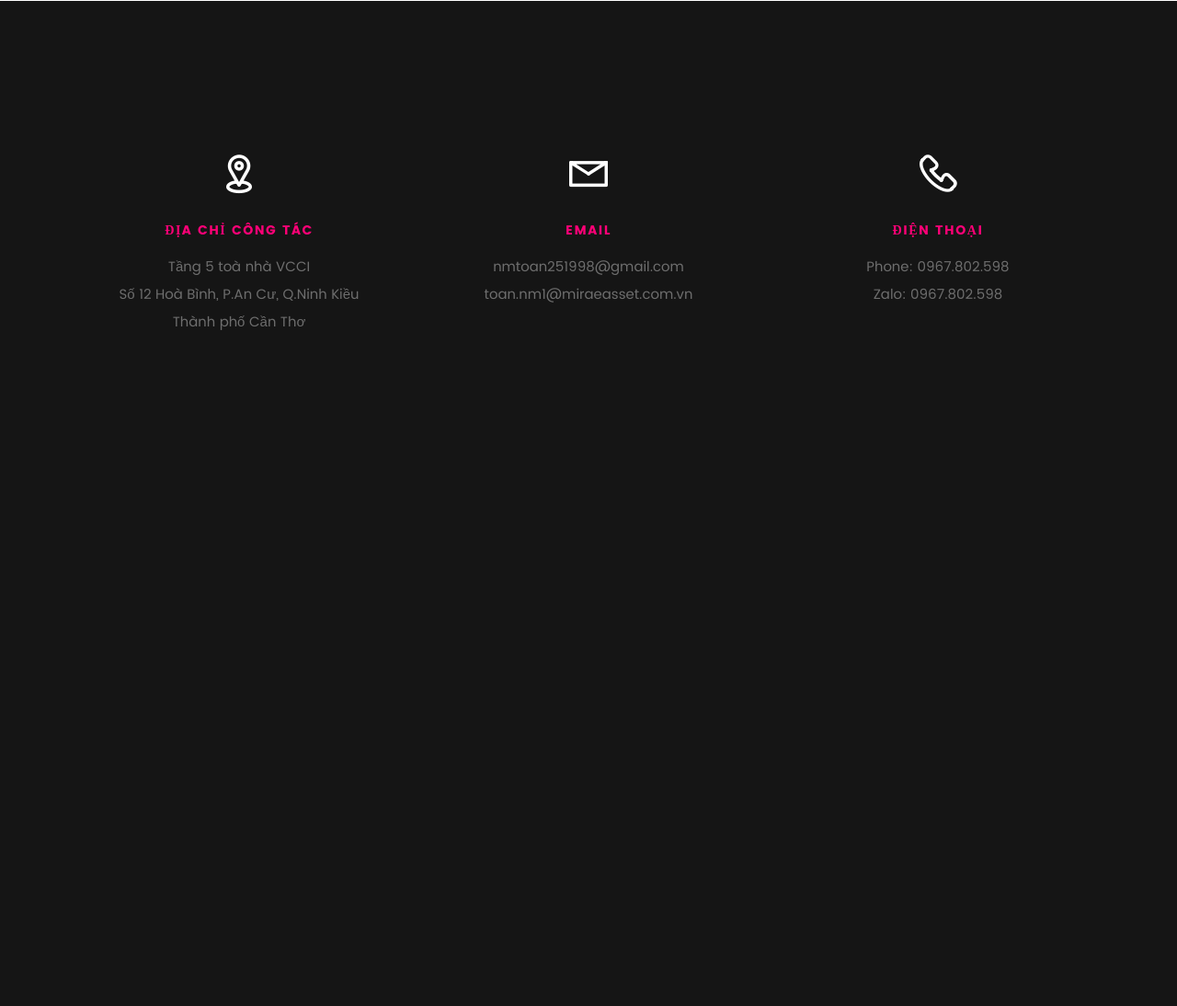
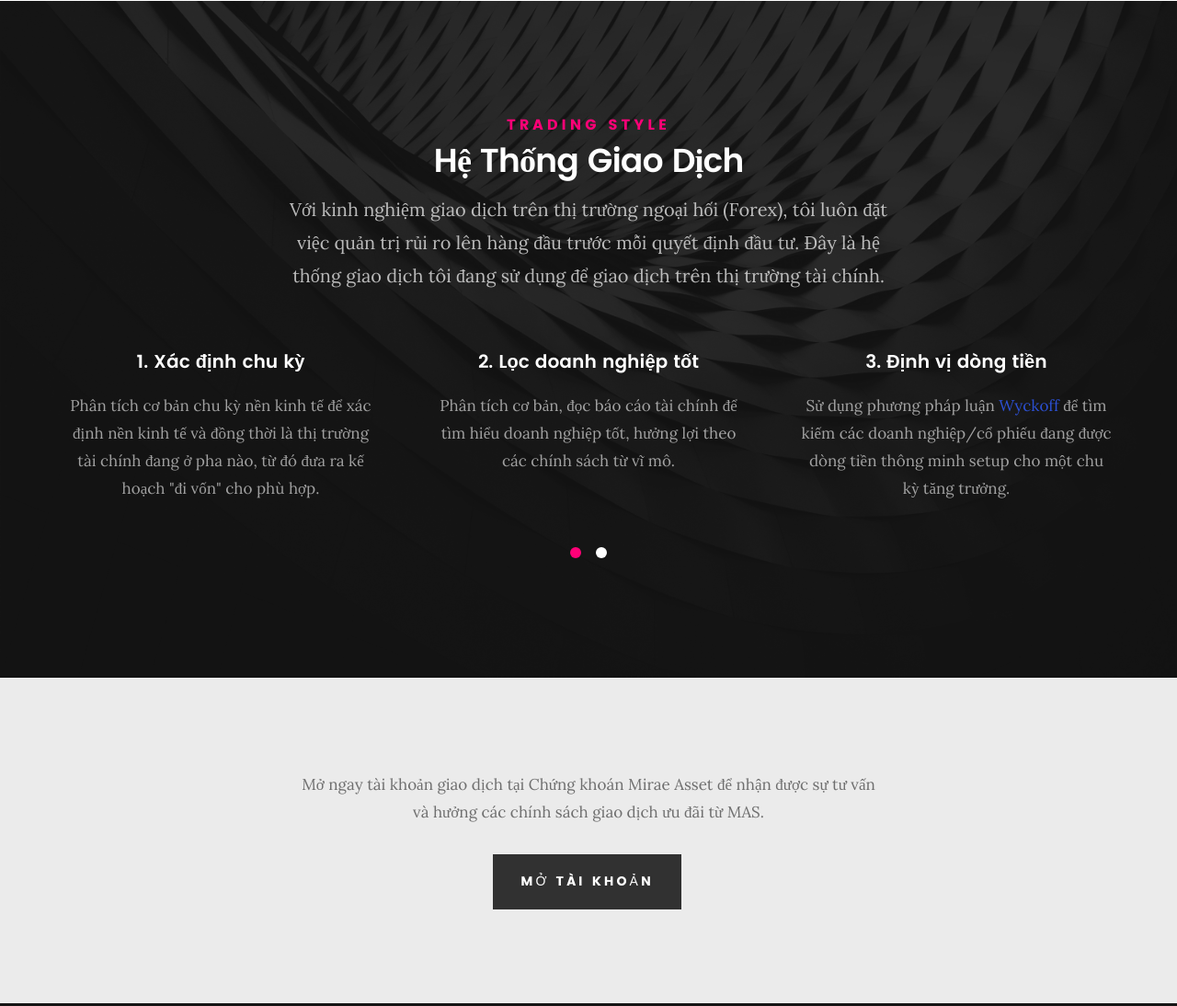
Before and after one commit to nmtoan251998/contact-point, a plain HTML site: page index.html in a window 1280 px wide. Shown: the part 1597-2691 px from the top of the page at 92% size. Before the commit the page ends 2065 px from the top, so only its background shows below. Drawn offline with Linux system fonts and the light colour scheme; files whose address does not match are found by name.

Commit message:
update services

```diff
--- a/index.html
+++ b/index.html
@@ -126,6 +126,125 @@
 
 </section> <!-- /process-->
 
+<section id="services">
+
+	<div class="overlay"></div>
+
+	<div class="row section-intro">
+	   <div class="col-twelve">
+
+		   <h5>Trading Style</h5>
+		   <h1>Hệ Thống Giao Dịch</h1>
+
+		   <p class="lead">Với kinh nghiệm giao dịch trên thị trường ngoại hối (Forex), tôi luôn đặt việc quản trị rủi ro lên hàng đầu trước mỗi quyết định đầu tư. Đây là hệ thống giao dịch tôi đang sử dụng để giao dịch trên thị trường tài chính.</p>
+
+	   </div>
+   </div> <!-- /section-intro -->
+
+   <div class="row services-content">
+
+	   <div id="owl-slider" class="owl-carousel services-list">
+
+		  <div class="service">
+
+			<div class="service-content">
+
+				 <h3>1. Xác định chu kỳ</h3>
+
+				<p class="desc">Phân tích cơ bản chu kỳ nền kinh tế để xác định nền kinh tế và đồng thời là thị trường tài chính đang ở pha nào, từ đó đưa ra kế hoạch "đi vốn" cho phù hợp.
+				 </p>
+
+			 </div>
+
+			</div> <!-- /service -->
+
+			<div class="service">
+
+			<div class="service-content">
+
+				<h3>2. Lọc doanh nghiệp tốt</h3>
+
+				<p class="desc">Phân tích cơ bản, đọc báo cáo tài chính để tìm hiểu doanh nghiệp tốt, hưởng lợi theo các chính sách từ vĩ mô.
+				 </p>
+
+			</div>
+
+		   </div> <!-- /service -->
+
+		   <div class="service">
+
+			<div class="service-content">
+
+				<h3>3. Định vị dòng tiền</h3>
+
+				<p class="desc">Sử dụng phương pháp luận <a target="_blank" href="">Wyckoff</a> để tìm kiếm các doanh nghiệp/cổ phiếu đang được dòng tiền thông minh setup cho một chu kỳ tăng trưởng.
+					</p>
+
+			</div>
+
+		   </div> <!-- /service -->
+
+			<div class="service">
+
+			<div class="service-content">
+
+				<h3>4. Phân tích cung-cầu</h3>
+
+				<p class="desc">Sử dụng phương pháp định vị Cung-Cầu (Supply and Demand Trading) để tìm ra các vùng có cầu mạnh để vào lệnh và cung mạnh để quan sát cách giá phản ứng.
+				 </p>
+
+			</div>
+
+			</div> <!-- /service -->
+
+		   <div class="service">
+
+			<div class="service-content">
+
+				<h3>5. Phân tích giá-khối lượng</h3>
+
+				<p class="desc">Đọc vị hành động của dòng tiền thông minh qua khối lượng giao dịch và khối lượng giao dịch ở những vùng phản ứng quan trọng để hiểu cách dòng tiền đang hoạt động.
+					</p>
+
+			</div>
+
+		   </div> <!-- /service -->
+
+		   <div class="service">
+
+			<div class="service-content">
+
+				 <h3>6. Quản trị rủi ro</h3>
+
+				<p class="desc">Bằng các phương pháp quản lý vào lệnh được kể trên, tuân thủ và kỷ luật theo hệ thống quản trị rủi ro để sinh lời bền vững trên thị trường.
+					</p>
+
+			</div>
+
+		   </div> <!-- /service -->
+
+	  </div> <!-- /services-list -->
+
+   </div> <!-- /services-content -->
+
+</section> <!-- /services -->
+
+<section id="cta" class="grey-section">
+
+	<div class="row cta-content">
+
+		   <p class="">
+		   Mở ngay tài khoản giao dịch tại Chứng khoán Mirae Asset để nhận được sự tư vấn và hưởng các chính sách giao dịch ưu đãi từ MAS.
+			 </p>
+
+			 <div class="action">
+			   <a class="button button-primary large" target="_blank" href=https://www.masvn.com/register?utm_source=Homepage&utm_medium=Button-header&staffId=sv00981">Mở tài khoản</a>
+		   </div>
+
+	</div> <!-- /cta-content -->
+
+</section> <!-- /cta -->
+
 <section id="contact">
 	<div class="row contact-info">
 
```
